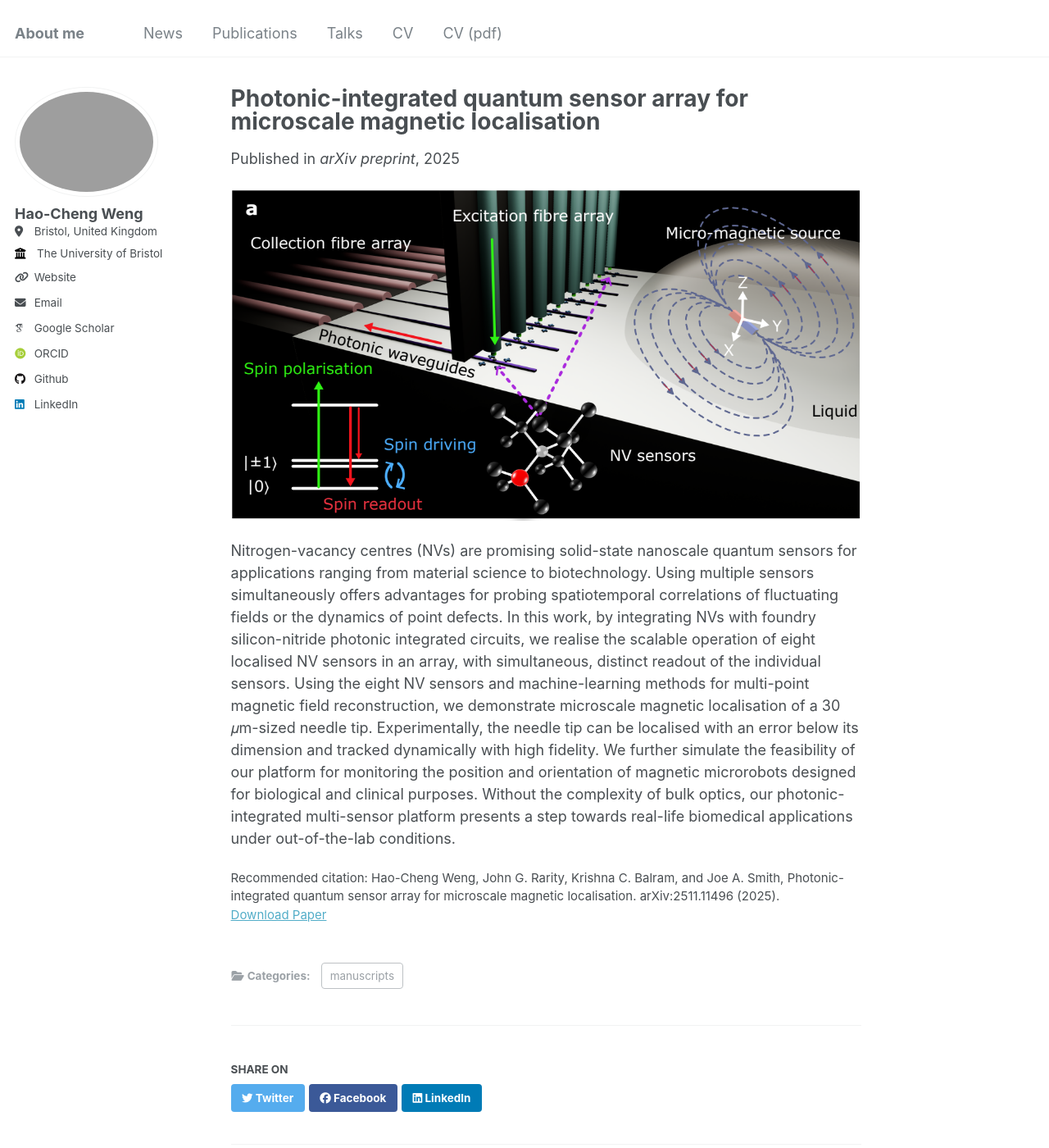
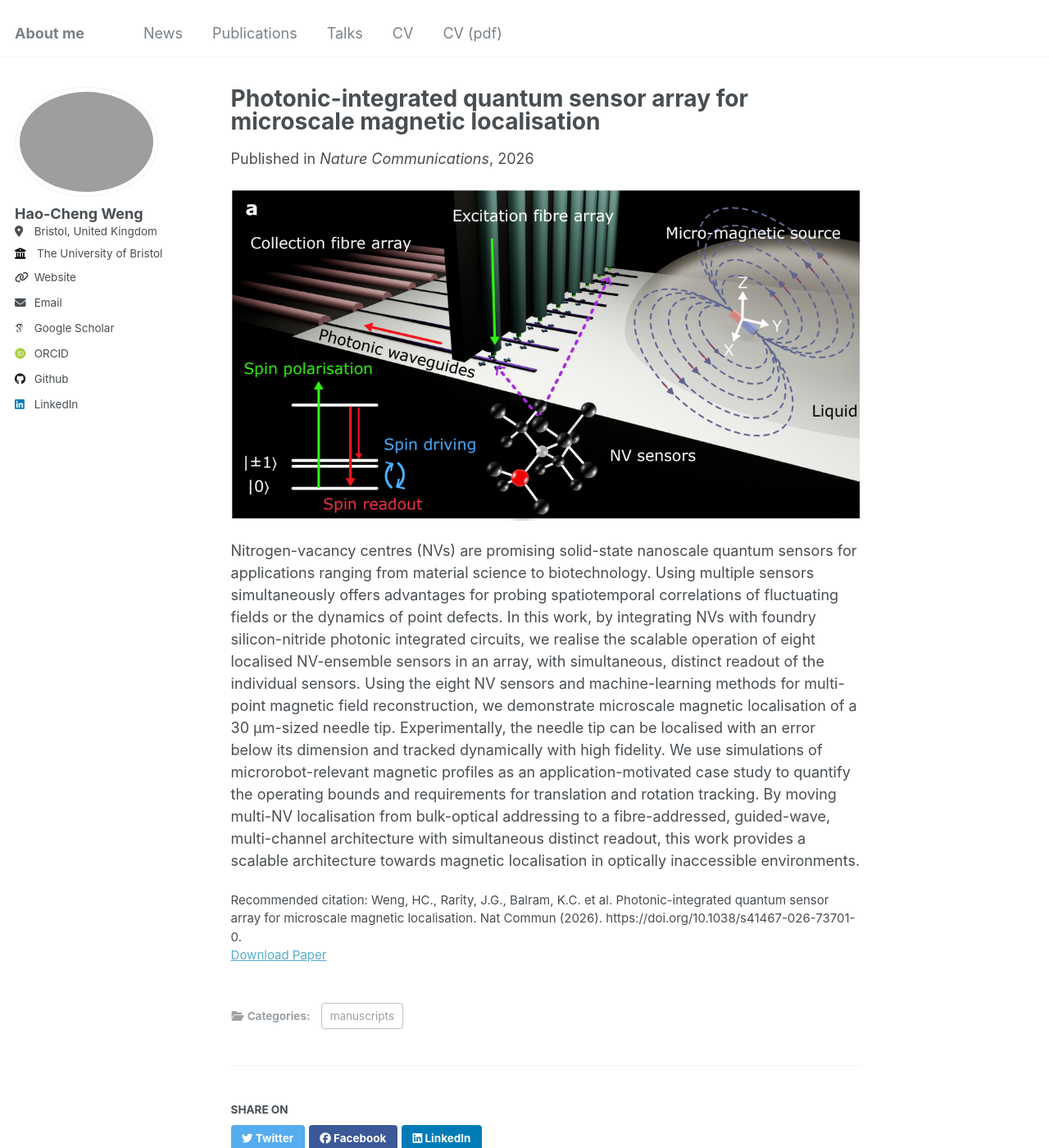
Before and after one commit to haochengweng/haochengweng.github.io, a Jekyll site: the page built from _publications/chip_sensing.md, in a window 1280 px wide and 1400 px high. Shown: the whole window at 82% size. Built offline with Jekyll 4.4.1, drawn with Linux system fonts in a browser that asks for light colours; some web fonts are replaced.

Commit message:
update paper

```diff
--- a/_pages/year-archive-DESKTOP-R8LTV9L.html
+++ b/_pages/year-archive-DESKTOP-R8LTV9L.html
@@ -1,7 +1,7 @@
 ---
 layout: archive
 permalink: /year-archive/
-title: "News (2024.10-2025.11)"
+title: "News (2024.10-2026.05)"
 author_profile: true
 redirect_from:
   - /wordpress/blog-posts/
--- a/_pages/year-archive.html
+++ b/_pages/year-archive.html
@@ -1,7 +1,7 @@
 ---
 layout: archive
 permalink: /year-archive/
-title: "News (2024.10-2025.11)"
+title: "News (2024.10-2026.05)"
 author_profile: true
 redirect_from:
   - /wordpress/blog-posts/
--- a/_publications/chip_sensing.md
+++ b/_publications/chip_sensing.md
@@ -4,12 +4,12 @@ collection: publications
 category: manuscripts
 permalink: /publication/chip_sensing
 excerpt:
-date: 2025-11-17
-venue: 'arXiv preprint'
+date: 2026-05-28
+venue: 'Nature Communications'
 # slidesurl: 'http://academicpages.github.io/files/slides3.pdf'
-paperurl: 'https://arxiv.org/abs/2511.11496'
-citation: 'Hao-Cheng Weng, John G. Rarity, Krishna C. Balram, and Joe A. Smith, Photonic-integrated quantum sensor array for microscale magnetic localisation. arXiv:2511.11496 (2025).'
+paperurl: 'https://www.nature.com/articles/s41467-026-73701-0'
+citation: 'Weng, HC., Rarity, J.G., Balram, K.C. et al. Photonic-integrated quantum sensor array for microscale magnetic localisation. Nat Commun (2026). https://doi.org/10.1038/s41467-026-73701-0.'
 ---
 ![Profile Picture](/images/chip_sensing.png)
 
-Nitrogen-vacancy centres (NVs) are promising solid-state nanoscale quantum sensors for applications ranging from material science to biotechnology. Using multiple sensors simultaneously offers advantages for probing spatiotemporal correlations of fluctuating fields or the dynamics of point defects. In this work, by integrating NVs with foundry silicon-nitride photonic integrated circuits, we realise the scalable operation of eight localised NV sensors in an array, with simultaneous, distinct readout of the individual sensors. Using the eight NV sensors and machine-learning methods for multi-point magnetic field reconstruction, we demonstrate microscale magnetic localisation of a 30 𝜇m-sized needle tip. Experimentally, the needle tip can be localised with an error below its dimension and tracked dynamically with high fidelity. We further simulate the feasibility of our platform for monitoring the position and orientation of magnetic microrobots designed for biological and clinical purposes. Without the complexity of bulk optics, our photonic-integrated multi-sensor platform presents a step towards real-life biomedical applications under out-of-the-lab conditions.
+Nitrogen-vacancy centres (NVs) are promising solid-state nanoscale quantum sensors for applications ranging from material science to biotechnology. Using multiple sensors simultaneously offers advantages for probing spatiotemporal correlations of fluctuating fields or the dynamics of point defects. In this work, by integrating NVs with foundry silicon-nitride photonic integrated circuits, we realise the scalable operation of eight localised NV-ensemble sensors in an array, with simultaneous, distinct readout of the individual sensors. Using the eight NV sensors and machine-learning methods for multi-point magnetic field reconstruction, we demonstrate microscale magnetic localisation of a 30 μm-sized needle tip. Experimentally, the needle tip can be localised with an error below its dimension and tracked dynamically with high fidelity. We use simulations of microrobot-relevant magnetic profiles as an application-motivated case study to quantify the operating bounds and requirements for translation and rotation tracking. By moving multi-NV localisation from bulk-optical addressing to a fibre-addressed, guided-wave, multi-channel architecture with simultaneous distinct readout, this work provides a scalable architecture towards magnetic localisation in optically inaccessible environments.
```
Also changed, not shown: _posts/2026-05-28-chip_sensing_publish.md (+3 -3 lines).
